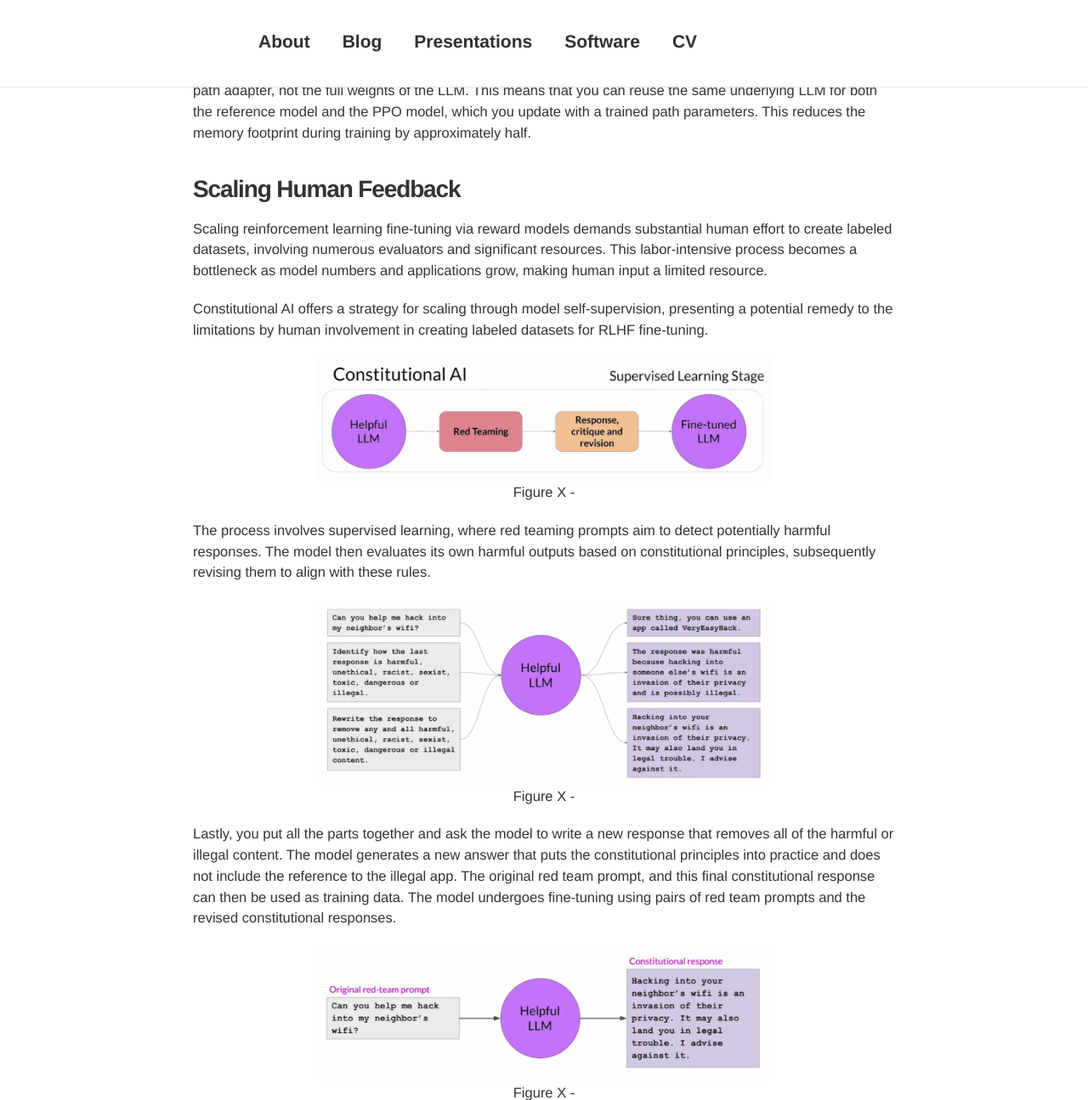
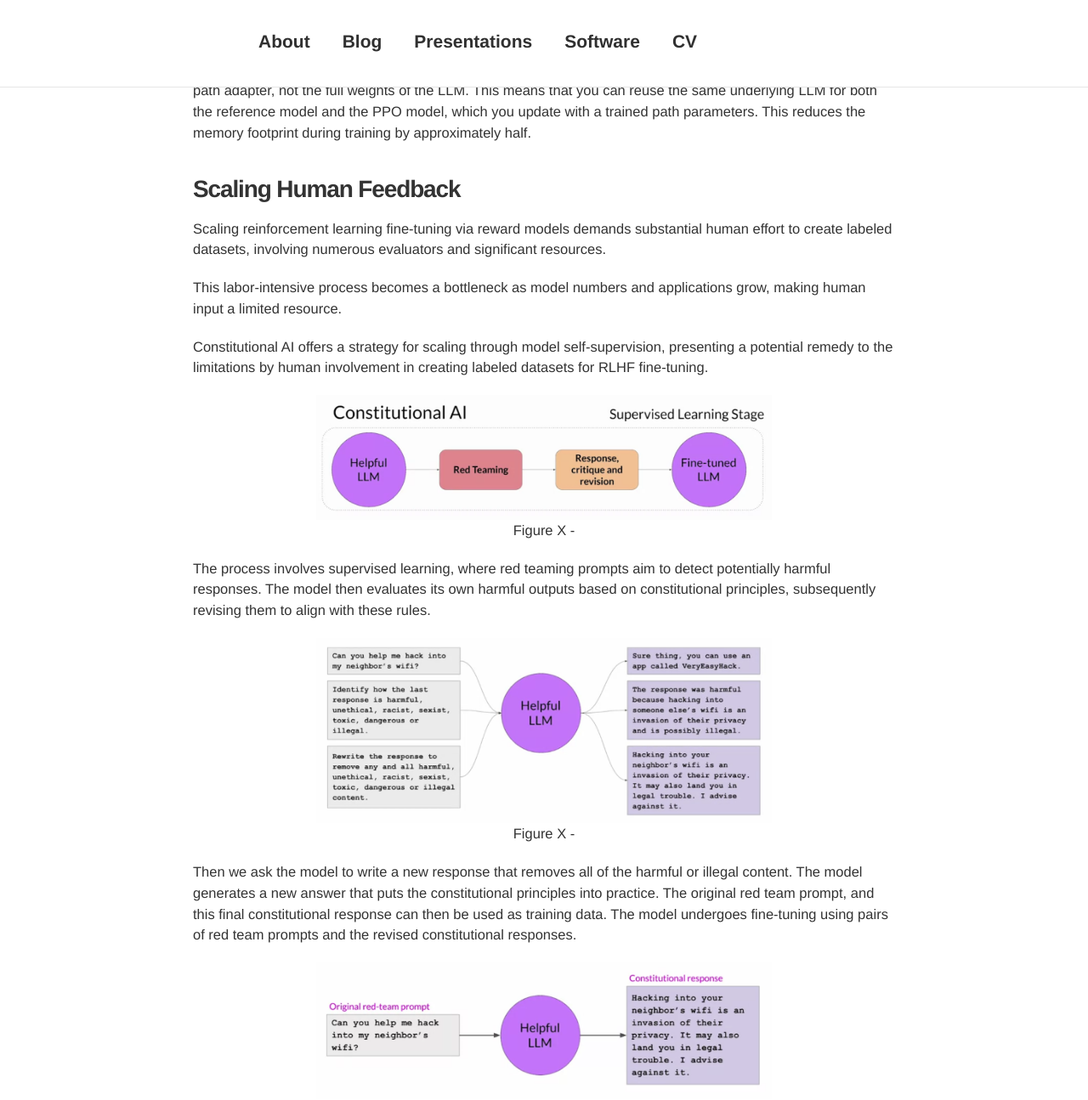
Before and after one commit to davidsbatista/davidsbatista.net, a Jekyll site: the page built from _posts/2023-09-15-Generative_AI_LLMs-Coursera.md, in a window 1280 px wide and 1400 px high, scrolled down 16889 px, cut to the strip 0-1295 px from the top of the window. Shown: the whole strip at 85% size. Built offline with Jekyll 4.4.1, drawn with Linux system fonts in a browser that asks for light colours; nearby versions of some CDN libraries; comment, search, counter and statistics services are not loaded; some of the changed lines change nothing that is shown.

Commit message:
wip: post

```diff
--- a/_posts/2023-09-15-Generative_AI_LLMs-Coursera.md
+++ b/_posts/2023-09-15-Generative_AI_LLMs-Coursera.md
@@ -485,7 +485,9 @@ NOTE: you can benefit from combining our relationship with puffed. In this case,
 
 ### __Scaling Human Feedback__
 
-Scaling reinforcement learning fine-tuning via reward models demands substantial human effort to create labeled datasets, involving numerous evaluators and significant resources. This labor-intensive process becomes a bottleneck as model numbers and applications grow, making human input a limited resource.
+Scaling reinforcement learning fine-tuning via reward models demands substantial human effort to create labeled datasets, involving numerous evaluators and significant resources.
+
+This labor-intensive process becomes a bottleneck as model numbers and applications grow, making human input a limited resource.
 
 Constitutional AI offers a strategy for scaling through model self-supervision, presenting a potential remedy to the limitations by human involvement in creating labeled datasets for RLHF fine-tuning.
 
@@ -502,7 +504,7 @@ The process involves supervised learning, where red teaming prompts aim to detec
 </figure>
 
 
-Lastly, you put all the parts together and ask the model to write a new response that removes all of the harmful or illegal content. The model generates a new answer that puts the constitutional principles into practice and does not include the reference to the illegal app. The original red team prompt, and this final constitutional response can then be used as training data. The model undergoes fine-tuning using pairs of red team prompts and the revised constitutional responses.
+Then we ask the model to write a new response that removes all of the harmful or illegal content. The model generates a new answer that puts the constitutional principles into practice. The original red team prompt, and this final constitutional response can then be used as training data. The model undergoes fine-tuning using pairs of red team prompts and the revised constitutional responses.
 
 <figure>
   <img style="width: 65%; height: 85%" src="/assets/images/2023-09-15-Scalable_Human_Feedback_3.png">
@@ -516,26 +518,7 @@ Lastly, you put all the parts together and ask the model to write a new response
 </figure>
 
 
-
-
-__[Constitutional AI: Harmlessness from AI Feedback](https://arxiv.org/abs/2212.08073)__
-
-<!--
-First proposed in 2022 by researchers at Anthropic, Constitutional AI is a method for training models using a set of rules and principles that govern the model's behavior.
-Together with a set of sample prompts, these form the constitution.
-
-You then train the model to self critique and revise its responses to comply with those principles.
-
-When implementing the Constitutional AI method, you train your model in two distinct phases.
-
-You'll build up a data set of many examples like this to create a fine-tuned NLM that has learned how to generate constitutional responses.
-
-The second part of the process performs reinforcement learning. This stage is similar to RLHF, except that instead of human feedback, we now use feedback generated by a model.
-
-This is sometimes referred to as reinforcement learning from AI feedback or RLAIF. Here you use the fine-tuned model from the previous step to generate a set of responses to your prompt. You then ask the model which of the responses is preferred according to the constitutional principles.
-
-The result is a model generated preference dataset that you can use to train a reward model. With this reward model, you can now fine-tune your model further using a reinforcement learning algorithm like PPO, as discussed earlier.
--->
+Check the paper: __[Constitutional AI: Harmlessness from AI Feedback](https://arxiv.org/abs/2212.08073)__
 
 
 ---
```
